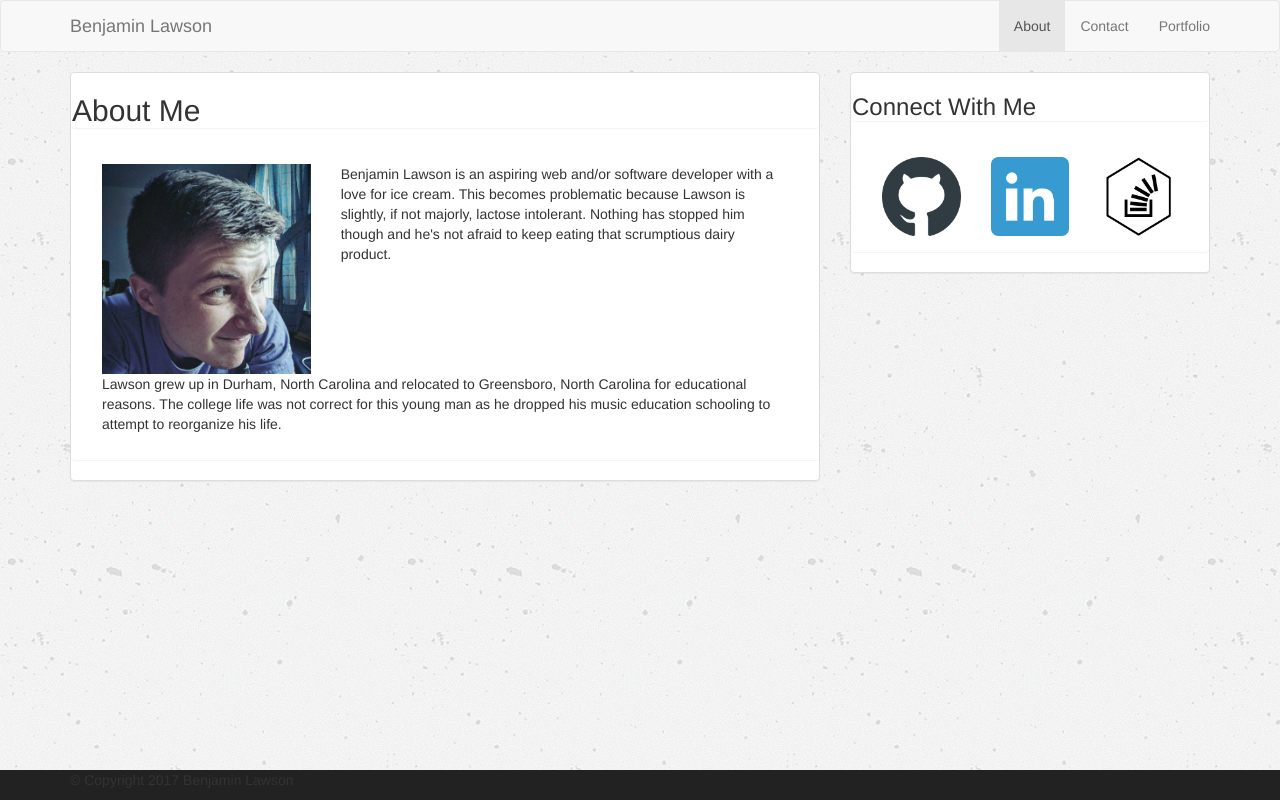
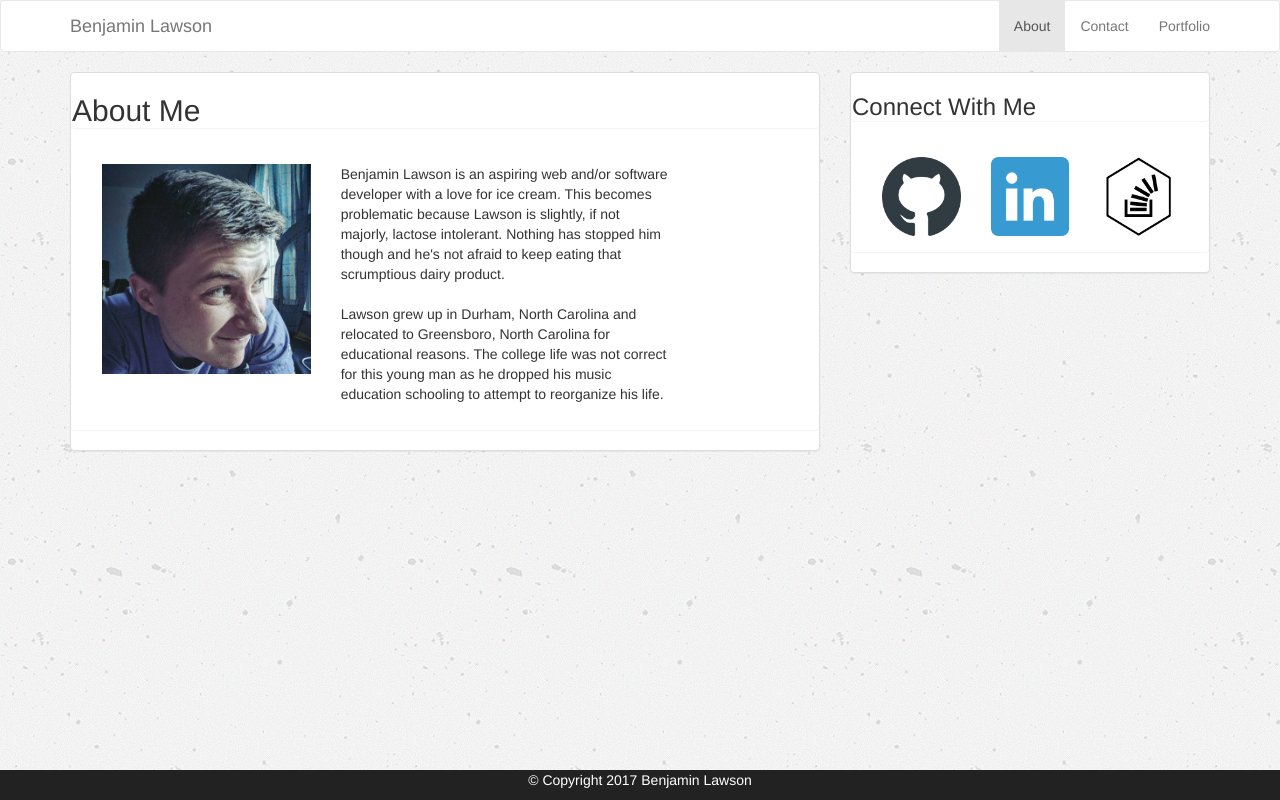
Before and after one commit to PicklesForEyes/Bootstrap-Portfolio, a plain HTML site: page index.html in a window 1280 px wide. Drawn offline with nearby package versions, Linux system fonts and the light colour scheme.

Commit message:
adjusted p sizing index. added new colors to header and footer

```diff
--- a/assets/css/style.css
+++ b/assets/css/style.css
@@ -0,0 +1,8 @@
+.footer {
+  color: #fff;
+  text-align: center;
+}
+
+.navbar-default {
+  background-color: #fff;
+}
--- a/index.html
+++ b/index.html
@@ -33,9 +33,9 @@
           <div class="panel panel-body">
           <img src="assets/images/Facebook-profile.jpg" alt="Profile" class="col-xs-12 col-sm-4" />
 
-          <p class="col-xs-8">Benjamin Lawson is an aspiring web and/or software developer with a love for ice cream.  This becomes problematic because Lawson is slightly, if not majorly, lactose intolerant.  Nothing has stopped him though and he's not afraid to keep eating that scrumptious dairy product.</p>
-
-          <p class="col-xs-12">Lawson grew up in Durham, North Carolina and relocated to Greensboro, North Carolina for educational reasons.  The college life was not correct for this young man as he dropped his music education schooling to attempt to reorganize his life.</p>
+          <p class="col-xs-12 col-md-6">Benjamin Lawson is an aspiring web and/or software developer with a love for ice cream.  This becomes problematic because Lawson is slightly, if not majorly, lactose intolerant.  Nothing has stopped him though and he's not afraid to keep eating that scrumptious dairy product.
+          <br><br>
+          Lawson grew up in Durham, North Carolina and relocated to Greensboro, North Carolina for educational reasons.  The college life was not correct for this young man as he dropped his music education schooling to attempt to reorganize his life.</p>
           </div>
         </article>
       </div>
```
